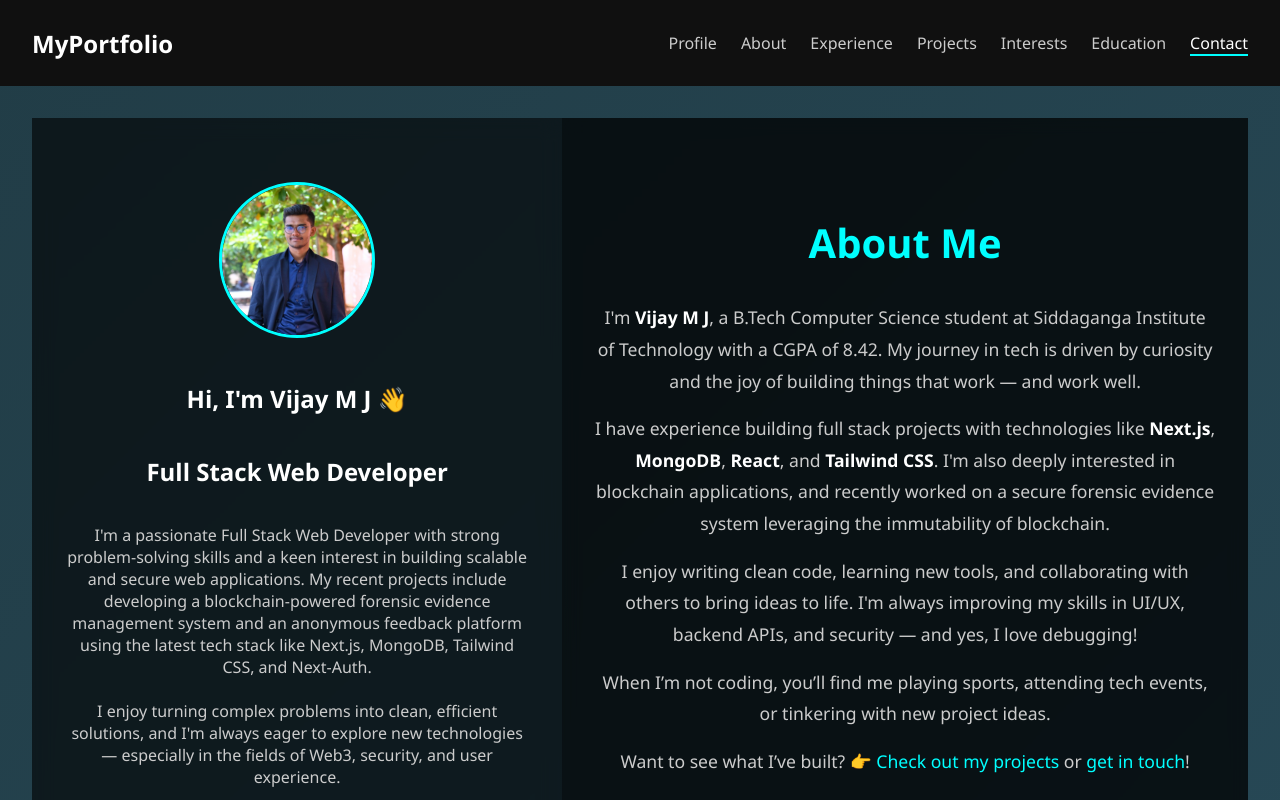
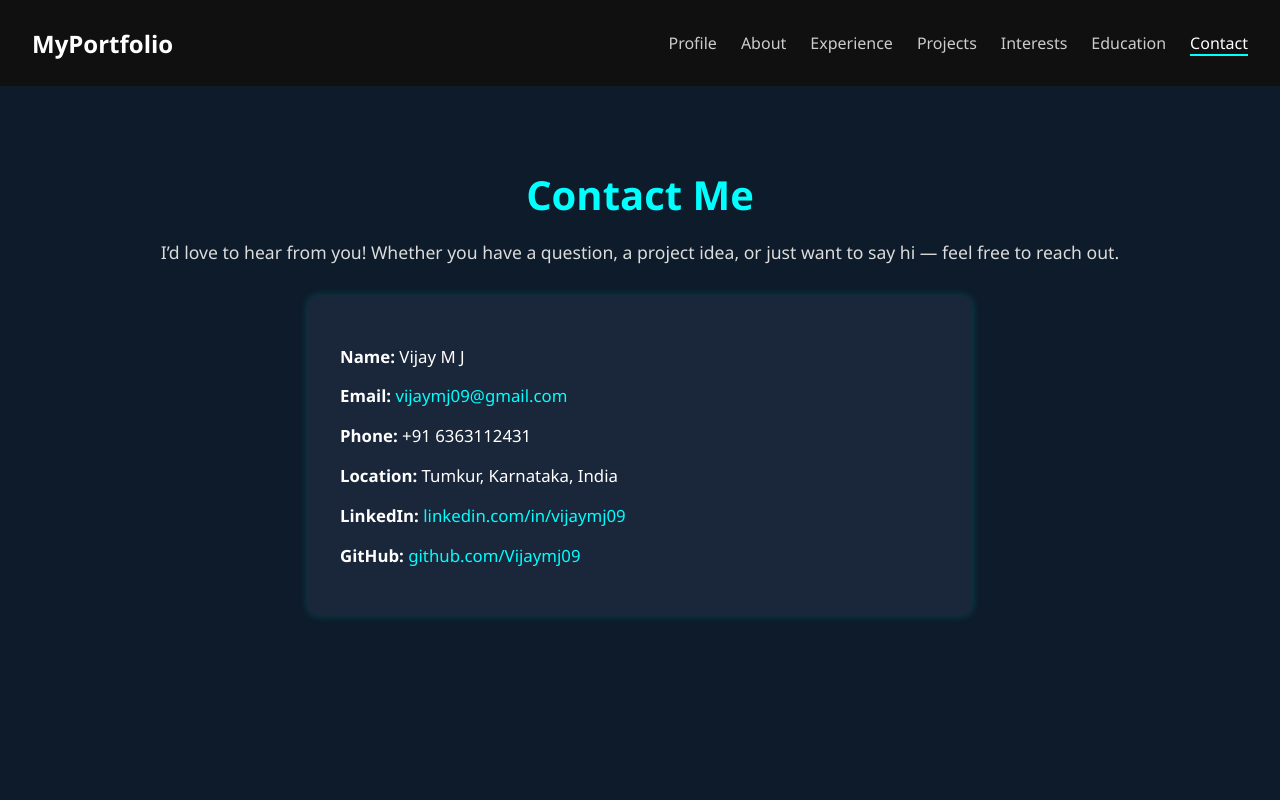
Before and after one commit to Vijaymj09/my-portfolio, a React (Vite) app: page /contact in a window 1280 px wide. Shown: the top 800 px of the page. Built offline with nearby package versions, Linux system fonts and the light colour scheme.

Commit message:
Add Contact page with details and styling; update App routing

```diff
--- a/src/App.tsx
+++ b/src/App.tsx
@@ -1,23 +1,22 @@
-import Navbar from "./components/Navbar";
-import Footer from "./components/Footer";
-import ParticlesBackground from "./components/ParticlesBackground";
-import "./App.css";
+// src/App.tsx
+import { Routes, Route } from "react-router-dom";
+import Profile from "./pages/Profile";
 import About from "./pages/About";
 
-import Profile from "./pages/Profile";
-
+import Navbar from "./components/Navbar"; // assuming your Navbar is here
+import Contact from "./pages/Contact";
 
 function App() {
   return (
-    <div className="app-container">
-      <ParticlesBackground />
+    <>
       <Navbar />
-      <main className="content">
-      <Profile />
-      <About />
-      </main>
-      <Footer />
-    </div>
+      <Routes>
+        <Route path="/" element={<Profile />} />
+        <Route path="/about" element={<About />} />
+
+        <Route path="/contact" element={<Contact />} />
+      </Routes>
+    </>
   );
 }
 
--- a/src/pages/Contact.tsx
+++ b/src/pages/Contact.tsx
@@ -0,0 +1,24 @@
+import '../styles/Contact.css'; // Import the CSS file for styling
+
+const Contact = () => {
+  return (
+    <section className="contact-section">
+      <h1 className="contact-title">Contact Me</h1>
+      <p className="contact-text">
+        I’d love to hear from you! Whether you have a question, a project idea, or just want to say hi —
+        feel free to reach out.
+      </p>
+
+      <div className="contact-details">
+        <p><strong>Name:</strong> Vijay M J</p>
+        <p><strong>Email:</strong> <a href="mailto:vijaymj09@gmail.com">vijaymj09@gmail.com</a></p>
+        <p><strong>Phone:</strong> +91 6363112431</p>
+        <p><strong>Location:</strong> Tumkur, Karnataka, India</p>
+        <p><strong>LinkedIn:</strong> <a href="https://www.linkedin.com/in/vijaymj09" target="_blank" rel="noopener noreferrer">linkedin.com/in/vijaymj09</a></p>
+        <p><strong>GitHub:</strong> <a href="https://github.com/Vijaymj09" target="_blank" rel="noopener noreferrer">github.com/Vijaymj09</a></p>
+      </div>
+    </section>
+  );
+};
+
+export default Contact;
--- /dev/null
+++ b/src/styles/Contact.css
@@ -0,0 +1,43 @@
+.contact-section {
+  padding: 3rem 2rem;
+  background-color: #0d1b2a;
+  color: #ffffff;
+  min-height: 100vh;
+}
+
+.contact-title {
+  font-size: 2.5rem;
+  color: #00ffff;
+  margin-bottom: 1rem;
+  text-align: center;
+}
+
+.contact-text {
+  text-align: center;
+  margin-bottom: 2rem;
+  font-size: 1.1rem;
+  color: #dcdcdc;
+}
+
+.contact-details {
+  max-width: 600px;
+  margin: 0 auto;
+  background-color: #1a2639;
+  padding: 2rem;
+  border-radius: 10px;
+  box-shadow: 0 0 10px #00ffff33;
+}
+
+.contact-details p {
+  margin-bottom: 1rem;
+  font-size: 1.05rem;
+}
+
+.contact-details a {
+  color: #00ffff;
+  text-decoration: none;
+}
+
+.contact-details a:hover {
+  text-decoration: underline;
+}
```
Also changed, not shown: src/main.tsx (+7 -6 lines).
